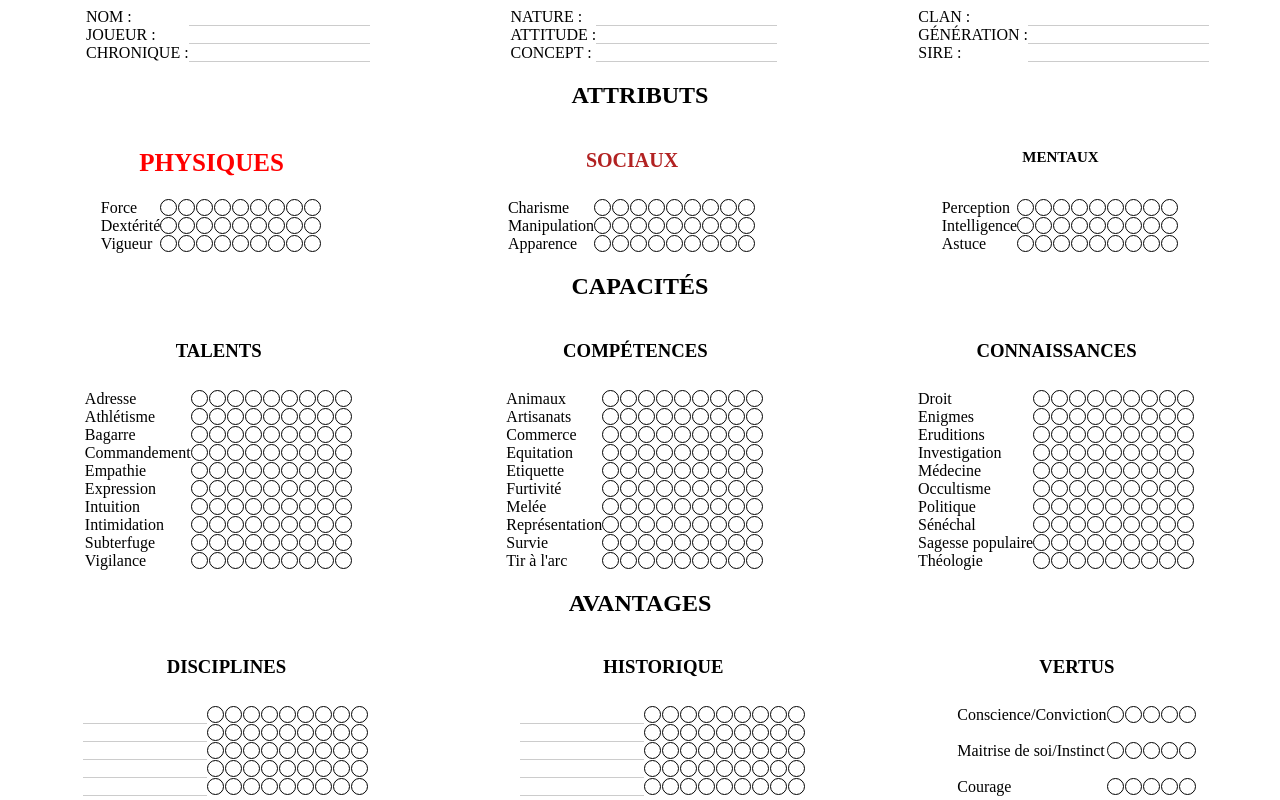
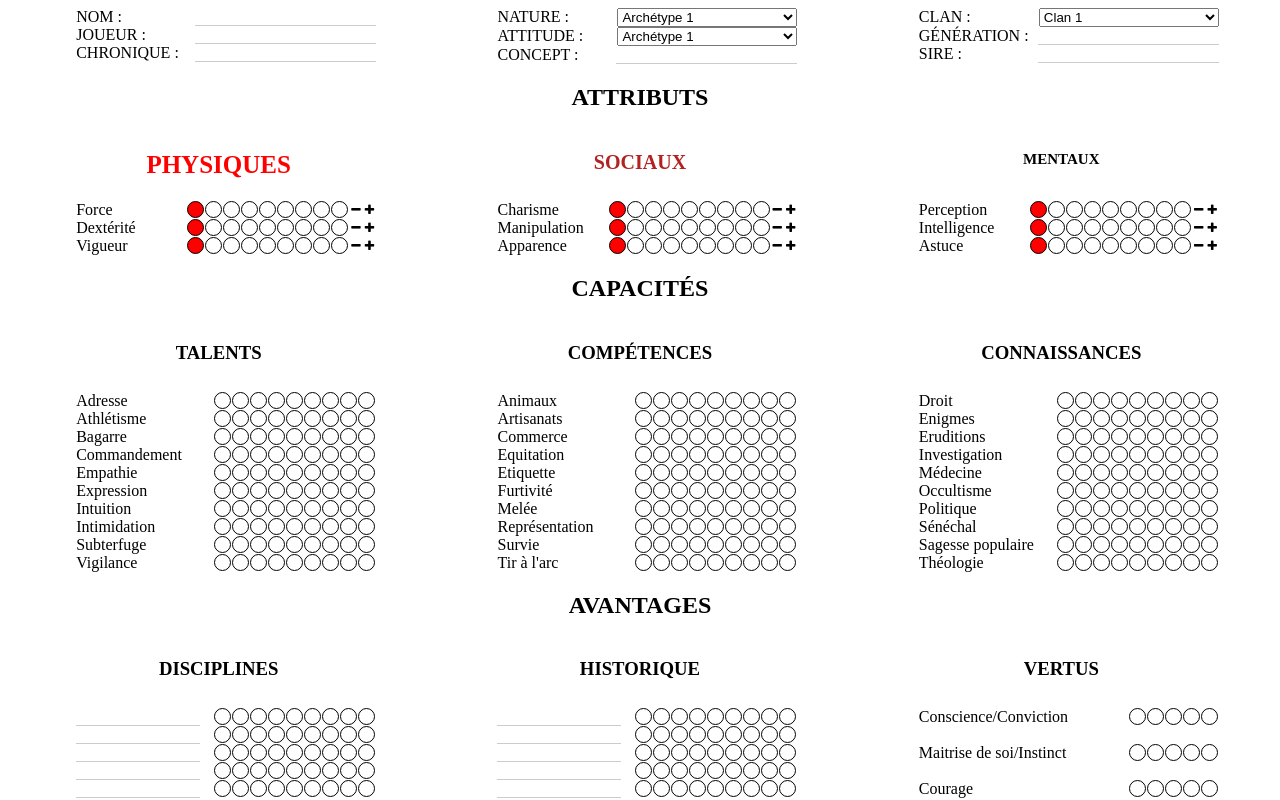
Before and after one commit to gqueste/vampireDarkAges, an Angular app: page / in a window 1280 px wide. Shown: the top 800 px of the page. Built offline with nearby package versions, Linux system fonts and the light colour scheme.

Commit message:
General attributes & start attributes

```diff
--- a/package.json
+++ b/package.json
@@ -22,6 +22,7 @@
     "@angular/platform-browser-dynamic": "^4.2.4",
     "@angular/router": "^4.2.4",
     "core-js": "^2.4.1",
+    "font-awesome": "^4.7.0",
     "rxjs": "^5.4.2",
     "zone.js": "^0.8.14"
   },
--- a/src/app/app.component.html
+++ b/src/app/app.component.html
@@ -16,11 +16,15 @@
     <div>
         <div class="gridItem">
             <span class="label general">Nature :</span>
-      <input class="value">
+            <select class="value" [(ngModel)]="characterSheet.nature" title="Choix de nature">
+                <option *ngFor="let nature of archetypes" [ngValue]="nature">{{ nature.name }}</option>
+            </select>
         </div>
         <div class="gridItem">
             <span class="label general">Attitude :</span>
-      <input class="value">
+            <select [(ngModel)]="characterSheet.attitude" title="Choix d'attitude">
+                <option *ngFor="let attitude of archetypes" [ngValue]="attitude">{{ attitude.name }}</option>
+            </select>
         </div>
         <div class="gridItem">
             <span class="label general">Concept :</span>
@@ -30,7 +34,9 @@
     <div>
         <div class="gridItem">
             <span class="label general">Clan :</span>
-      <input class="value">
+            <select [(ngModel)]="characterSheet.clan" title="Choix de clan">
+                <option *ngFor="let clan of clans" [ngValue]="clan">{{ clan.name }}</option>
+            </select>
         </div>
         <div class="gridItem">
             <span class="label general">Génération :</span>
@@ -44,138 +50,16 @@
 </div>
 <h2 class="categoryTitle">Attributs</h2>
 <div class="rowContainer">
-  <div>
-    <h3 class="gridItemTitle primaire">Physiques</h3>
-    <div class="gridItem">
-      <span class="label">Force</span>
+    <div *ngFor="let attribut of characterSheet.attributs">
+        <h3 class="gridItemTitle" [ngClass]="attribut.importance">{{ attribut.title }}</h3>
+        <div class="gridItem" *ngFor="let item of attribut.items">
+            <span class="label">{{ item.name }}</span>
             <span class="points">
-                    <div class="point circlePoint"></div>
-                    <div class="point circlePoint"></div>
-                    <div class="point circlePoint"></div>
-                    <div class="point circlePoint"></div>
-                    <div class="point circlePoint"></div>
-                    <div class="point circlePoint"></div>
-                    <div class="point circlePoint"></div>
-                    <div class="point circlePoint"></div>
-                    <div class="point circlePoint"></div>
+                <div class="point circlePoint" [ngClass]="i < item.points ? 'pointActive' : ''" *ngFor="let point of Arr(item.pointsMax).fill(1); index as i"></div>
             </span>
-    </div>
-    <div class="gridItem">
-      <span class="label">Dextérité</span>
-                <span class="points">
-                    <div class="point circlePoint"></div>
-                    <div class="point circlePoint"></div>
-                    <div class="point circlePoint"></div>
-                    <div class="point circlePoint"></div>
-                    <div class="point circlePoint"></div>
-                    <div class="point circlePoint"></div>
-                    <div class="point circlePoint"></div>
-                    <div class="point circlePoint"></div>
-                    <div class="point circlePoint"></div>
-                </span>
-    </div>
-    <div class="gridItem">
-      <span class="label">Vigueur</span>
-                <span class="points">
-                    <div class="point circlePoint"></div>
-                    <div class="point circlePoint"></div>
-                    <div class="point circlePoint"></div>
-                    <div class="point circlePoint"></div>
-                    <div class="point circlePoint"></div>
-                    <div class="point circlePoint"></div>
-                    <div class="point circlePoint"></div>
-                    <div class="point circlePoint"></div>
-                    <div class="point circlePoint"></div>
-                </span>
-    </div>
-  </div>
-  <div>
-    <h3 class="gridItemTitle secondaire">Sociaux</h3>
-    <div class="gridItem">
-      <span class="label">Charisme</span>
-                <span class="points">
-                    <div class="point circlePoint"></div>
-                    <div class="point circlePoint"></div>
-                    <div class="point circlePoint"></div>
-                    <div class="point circlePoint"></div>
-                    <div class="point circlePoint"></div>
-                    <div class="point circlePoint"></div>
-                    <div class="point circlePoint"></div>
-                    <div class="point circlePoint"></div>
-                    <div class="point circlePoint"></div>
-                </span>
-    </div>
-    <div class="gridItem">
-      <span class="label">Manipulation</span>
-                <span class="points">
-                    <div class="point circlePoint"></div>
-                    <div class="point circlePoint"></div>
-                    <div class="point circlePoint"></div>
-                    <div class="point circlePoint"></div>
-                    <div class="point circlePoint"></div>
-                    <div class="point circlePoint"></div>
-                    <div class="point circlePoint"></div>
-                    <div class="point circlePoint"></div>
-                    <div class="point circlePoint"></div>
-                </span>
-    </div>
-    <div class="gridItem">
-      <span class="label">Apparence</span>
-                <span class="points">
-                    <div class="point circlePoint"></div>
-                    <div class="point circlePoint"></div>
-                    <div class="point circlePoint"></div>
-                    <div class="point circlePoint"></div>
-                    <div class="point circlePoint"></div>
-                    <div class="point circlePoint"></div>
-                    <div class="point circlePoint"></div>
-                    <div class="point circlePoint"></div>
-                    <div class="point circlePoint"></div>
-                </span>
-    </div>
-  </div>
-  <div>
-    <h3 class="gridItemTitle tertiaire">Mentaux</h3>
-    <div class="gridItem">
-      <span class="label">Perception</span>
-                <span class="points">
-                    <div class="point circlePoint"></div>
-                    <div class="point circlePoint"></div>
-                    <div class="point circlePoint"></div>
-                    <div class="point circlePoint"></div>
-                    <div class="point circlePoint"></div>
-                    <div class="point circlePoint"></div>
-                    <div class="point circlePoint"></div>
-                    <div class="point circlePoint"></div>
-                    <div class="point circlePoint"></div>
-                </span>
-    </div>
-    <div class="gridItem">
-      <span class="label">Intelligence</span>
-                <span class="points">
-                    <div class="point circlePoint"></div>
-                    <div class="point circlePoint"></div>
-                    <div class="point circlePoint"></div>
-                    <div class="point circlePoint"></div>
-                    <div class="point circlePoint"></div>
-                    <div class="point circlePoint"></div>
-                    <div class="point circlePoint"></div>
-                    <div class="point circlePoint"></div>
-                    <div class="point circlePoint"></div>
-                </span>
-    </div>
-    <div class="gridItem">
-      <span class="label">Astuce</span>
-                <span class="points">
-                    <div class="point circlePoint"></div>
-                    <div class="point circlePoint"></div>
-                    <div class="point circlePoint"></div>
-                    <div class="point circlePoint"></div>
-                    <div class="point circlePoint"></div>
-                    <div class="point circlePoint"></div>
-                    <div class="point circlePoint"></div>
-                    <div class="point circlePoint"></div>
-                    <div class="point circlePoint"></div>
+            <span class="alterPoints">
+                <span class="smallButton fa fa-minus" (click)="onItemMinusClick(item)"></span>
+                <span class="smallButton fa fa-plus" (click)="onItemPlusClick(item)"></span>
             </span>
         </div>
     </div>
--- a/src/app/app.component.ts
+++ b/src/app/app.component.ts
@@ -1,10 +1,39 @@
 import { Component } from '@angular/core';
+import { DataService } from './data.service';
 
 @Component({
-  selector: 'app-root',
-  templateUrl: './app.component.html',
-  styleUrls: ['./app.component.css']
+    selector: 'app-root',
+    templateUrl: './app.component.html',
+    styleUrls: ['./app.component.css']
 })
 export class AppComponent {
-  title = 'app';
+
+    Arr = Array;
+
+    clans = DataService.clans;
+    archetypes = DataService.archetypes;
+
+    IMPORTANCES = DataService.importances;
+
+    characterSheet = {
+        clan: this.clans[0],
+        nature: this.archetypes[0],
+        attitude: this.archetypes[0],
+        attributs: DataService.attributs,
+        capacites: DataService.capacites
+    };
+
+    constructor () { }
+
+    onItemPlusClick(item) {
+        if (item.points < item.pointsMax) {
+            item.points ++;
+        }
+    }
+
+    onItemMinusClick(item) {
+        if (item.points > item.pointsMin) {
+            item.points --;
+        }
+    }
 }
--- a/src/app/app.module.ts
+++ b/src/app/app.module.ts
@@ -1,5 +1,6 @@
 import { BrowserModule } from '@angular/platform-browser';
 import { NgModule } from '@angular/core';
+import { FormsModule } from '@angular/forms';
 
 import { AppComponent } from './app.component';
 
@@ -8,7 +9,8 @@ import { AppComponent } from './app.component';
       AppComponent
     ],
     imports: [
-    BrowserModule
+        BrowserModule,
+        FormsModule
     ],
     providers: [],
     bootstrap: [AppComponent]
--- /dev/null
+++ b/src/app/data.service.ts
@@ -0,0 +1,124 @@
+export class DataService {
+
+    static get clans() {
+        return [
+            {
+                id: 'clan1',
+                name: 'Clan 1',
+                description: 'Description du Clan 1'
+            },
+            {
+                id: 'clan2',
+                name: 'Clan 2',
+                description: 'Description du Clan 2'
+            }
+        ];
+    }
+
+    static get archetypes() {
+        return [
+            {
+                id: 'arch1',
+                name: 'Archétype 1',
+                description: 'Description de l arch 1'
+            },
+            {
+                id: 'arch2',
+                name: 'Archétype 2',
+                description: 'Description de l arch 2'
+            }
+        ];
+    }
+
+    static get importances() {
+        return {
+            primaire: 'primaire',
+            secondaire: 'secondaire',
+            tertiaire: 'tertiaire'
+        };
+    }
+
+    static get attributs() {
+        return [
+            {
+                id: 'physiques',
+                title: 'Physiques',
+                importance: DataService.importances.primaire,
+                items: [
+                    {
+                        name: 'Force',
+                        points: 1,
+                        pointsMin: 1,
+                        pointsMax: 9
+                    },
+                    {
+                        name: 'Dextérité',
+                        points: 1,
+                        pointsMin: 1,
+                        pointsMax: 9
+                    },
+                    {
+                        name: 'Vigueur',
+                        points: 1,
+                        pointsMin: 1,
+                        pointsMax: 9
+                    }
+                ]
+            },
+            {
+                id: 'sociaux',
+                title: 'Sociaux',
+                importance: DataService.importances.secondaire,
+                items: [
+                    {
+                        name: 'Charisme',
+                        points: 1,
+                        pointsMin: 1,
+                        pointsMax: 9
+                    },
+                    {
+                        name: 'Manipulation',
+                        points: 1,
+                        pointsMin: 1,
+                        pointsMax: 9
+                    },
+                    {
+                        name: 'Apparence',
+                        points: 1,
+                        pointsMin: 1,
+                        pointsMax: 9
+                    }
+                ]
+            },
+            {
+                id: 'mentaux',
+                title: 'Mentaux',
+                importance: DataService.importances.tertiaire,
+                items: [
+                    {
+                        name: 'Perception',
+                        points: 1,
+                        pointsMin: 1,
+                        pointsMax: 9
+                    },
+                    {
+                        name: 'Intelligence',
+                        points: 1,
+                        pointsMin: 1,
+                        pointsMax: 9
+                    },
+                    {
+                        name: 'Astuce',
+                        points: 1,
+                        pointsMin: 1,
+                        pointsMax: 9
+                    }
+                ]
+            }
+        ]
+    }
+
+    static get capacites() {
+        return [];
+    }
+}
--- a/src/index.html
+++ b/src/index.html
@@ -10,4 +10,5 @@
 <body>
     <app-root></app-root>
 </body>
+<script src="https://use.fontawesome.com/2b35b874c9.js"></script>
 </html>
--- a/src/styles.css
+++ b/src/styles.css
@@ -1,3 +1,5 @@
+@import "../node_modules/font-awesome/css/font-awesome.css";
+
 .categoryTitle {
     text-align: center;
     margin-left: 15px;
@@ -44,9 +46,13 @@ input .value {
     display: flex;
     flex-wrap: nowrap;
     align-content: space-between;
-    min-width: 300;
-    max-width: 300;
+    min-width: 300px;
+    max-width: 300px;
     margin-left: 15px;
+}
+
+.gridItem > select {
+    flex-basis: 60%;
 }
 
 .healthItem {
@@ -75,7 +81,6 @@ input .value {
     flex-grow: 1;
     display: flex;
     justify-content: flex-end;
-    margin-right: 15px;
 }
 
 .point {
@@ -85,12 +90,17 @@ input .value {
     margin-right: 1px;
 }
 
+.pointActive {
+    background-color: red;
+}
+
+.alterPoints {
+    display: flex;
+    align-items: center;
+}
+
 .circlePoint {
     border-radius: 50%;
-}
-
-.point:hover {
-    background-color: red;
 }
 
 .voie {
@@ -121,3 +131,9 @@ input .value {
 .tertiaire {
     font-size: 15px;
 }
+
+.smallButton {
+    margin-left: 2px;
+    margin-right: 2px;
+    font-size: 12px !important;
+}
```
Lines whose indentation alone changed are shown as unchanged.
